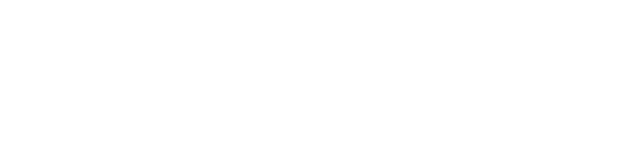
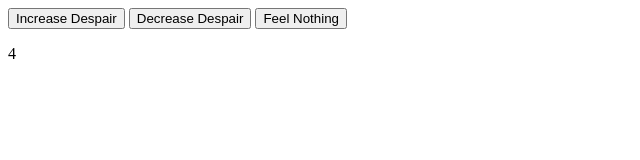
Before and after one commit to rustleium/count-of-despair, a plain HTML site: page index.html in a window 1280 px wide. Shown: the whole page, without its empty margins (0-640 px from the left). Drawn offline with Linux system fonts and the light colour scheme.

Commit message:
feat: add despair counter UI with a control button

```diff
--- a/index.html
+++ b/index.html
@@ -6,7 +6,12 @@
   <title>Count of Despair</title>
 </head>
 <body>
-
+  <div>
+    <button class="increaseBtn">Increase Despair</button>
+    <button class="decreaseBtn">Decrease Despair</button>
+    <button class="resetBtn">Feel Nothing</button>
+    <p class="visualCount">4</p>
+  </div>
   <script src="script.js"></script>
 </body>
 </html>
```
